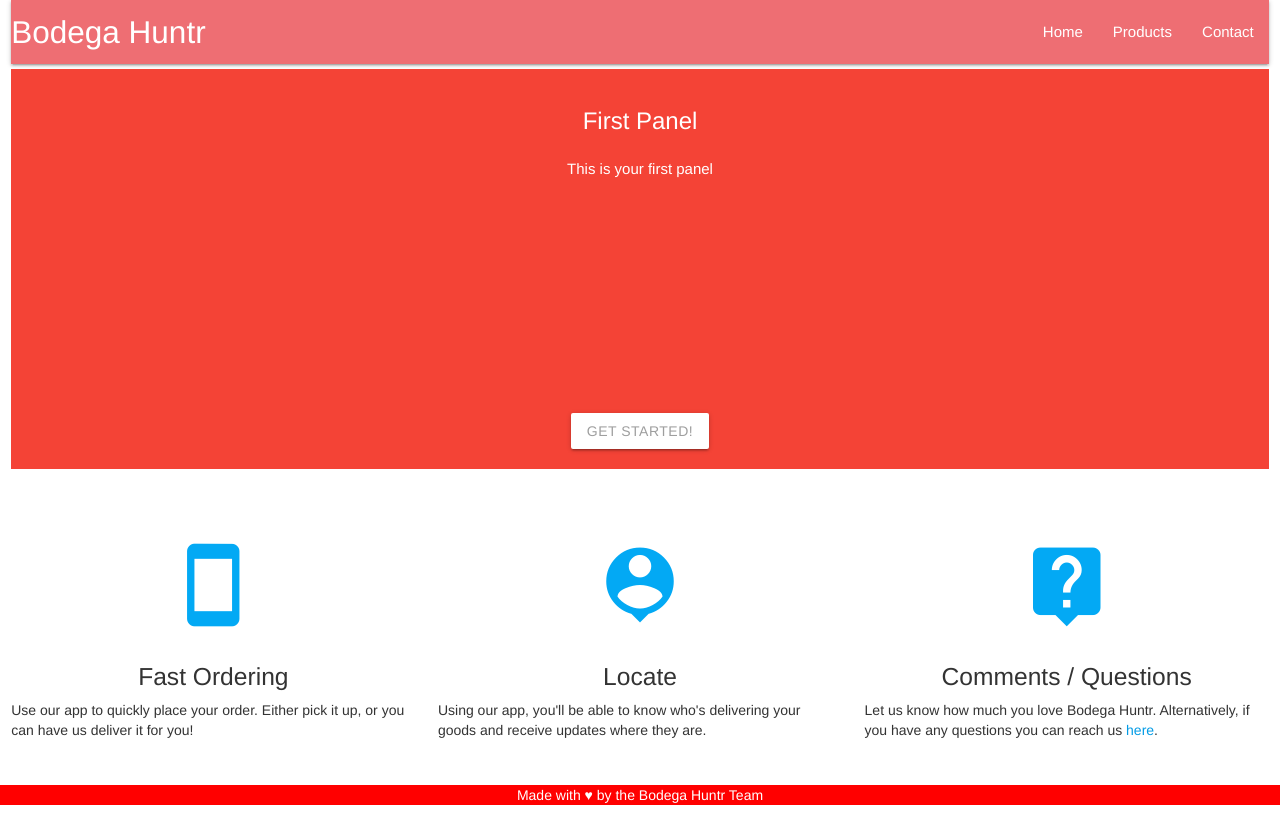
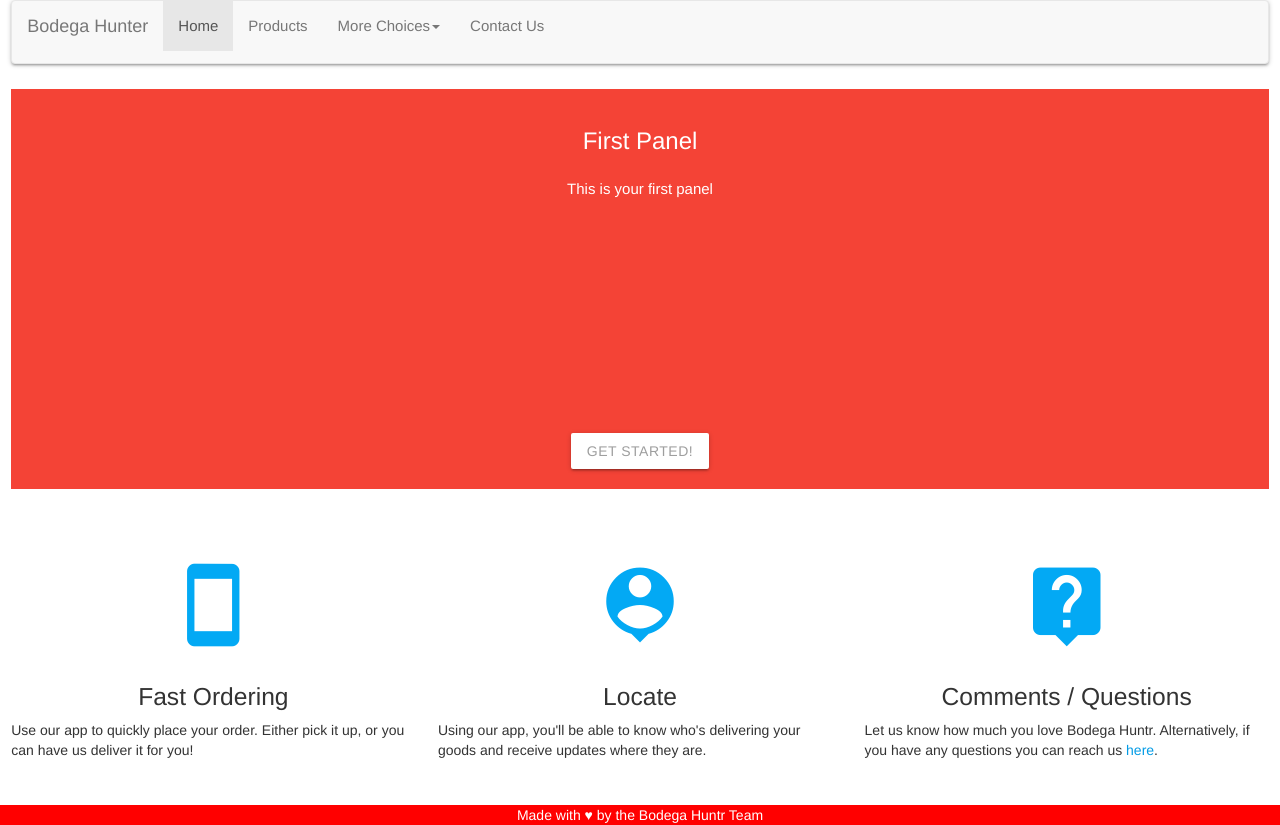
Before and after one commit to Ch1bi/ShopLyftr, a plain HTML site: page index.html in a window 1280 px wide. Drawn offline with nearby package versions, Linux system fonts and the light colour scheme.

Commit message:
minor changes to index

```diff
--- a/index.html
+++ b/index.html
@@ -16,16 +16,44 @@
 <div class="row">
 
     <div class="col s12 l12">
-      <nav>
-    <div class="nav-wrapper">
-      <a href="#" class="brand-logo">Bodega Huntr</a>
-      <ul id="nav-mobile" class="right hide-on-med-and-down">
-        <li><a href="index.html">Home</a></li>
+    <nav class="navbar navbar-default">
+  <div class="container-fluid">
+    <!-- Brand and toggle get grouped for better mobile display -->
+    <div class="navbar-header">
+      <button type="button" class="navbar-toggle collapsed" data-toggle="collapse" data-target="#bs-example-navbar-collapse-1" aria-expanded="false">
+        <span class="sr-only">Toggle navigation</span>
+        <span class="icon-bar"></span>
+        <span class="icon-bar"></span>
+        <span class="icon-bar"></span>
+      </button>
+
+      <a class="navbar-brand" href="#home">Bodega Hunter</a>
+    </div>
+
+    <!-- Collect the nav links, forms, and other content for toggling -->
+    <div class="collapse navbar-collapse" id="bs-example-navbar-collapse-1">
+      <ul class="nav navbar-nav">
+        <li class="active"><a href="index.html">Home<span class="sr-only">(current)</span></a></li>
         <li><a href="product.html">Products</a></li>
-        <li><a href="contact.html">Contact</a></li>
+        <li class="dropdown">
+          <a href="#" class="dropdown-toggle" data-toggle="dropdown" role="button" aria-haspopup="true" aria-expanded="false">More Choices<span class="caret"></span></a>
+          <ul class="dropdown-menu">
+            <li><a href="#">Food</a></li>
+            <li><a href="#">Drink</a></li>
+            <li role="separator" class="divider"></li>
+            <li><a href="#">Lotto</a></li>
+            <li><a href="#">Tobacco</a></li>
+            <li role="separator" class="divider"></li>
+            <li><a href="#">A Better Future</a></li>
+          </ul>
+        </li>
+        <li><a href="contact.html">Contact Us</a></li>
       </ul>
-    </div>
-  </nav>
+
+    </div><!-- /.navbar-collapse -->
+  </div><!-- /.container-fluid -->
+</nav>
+
 
     </div>
 
```
